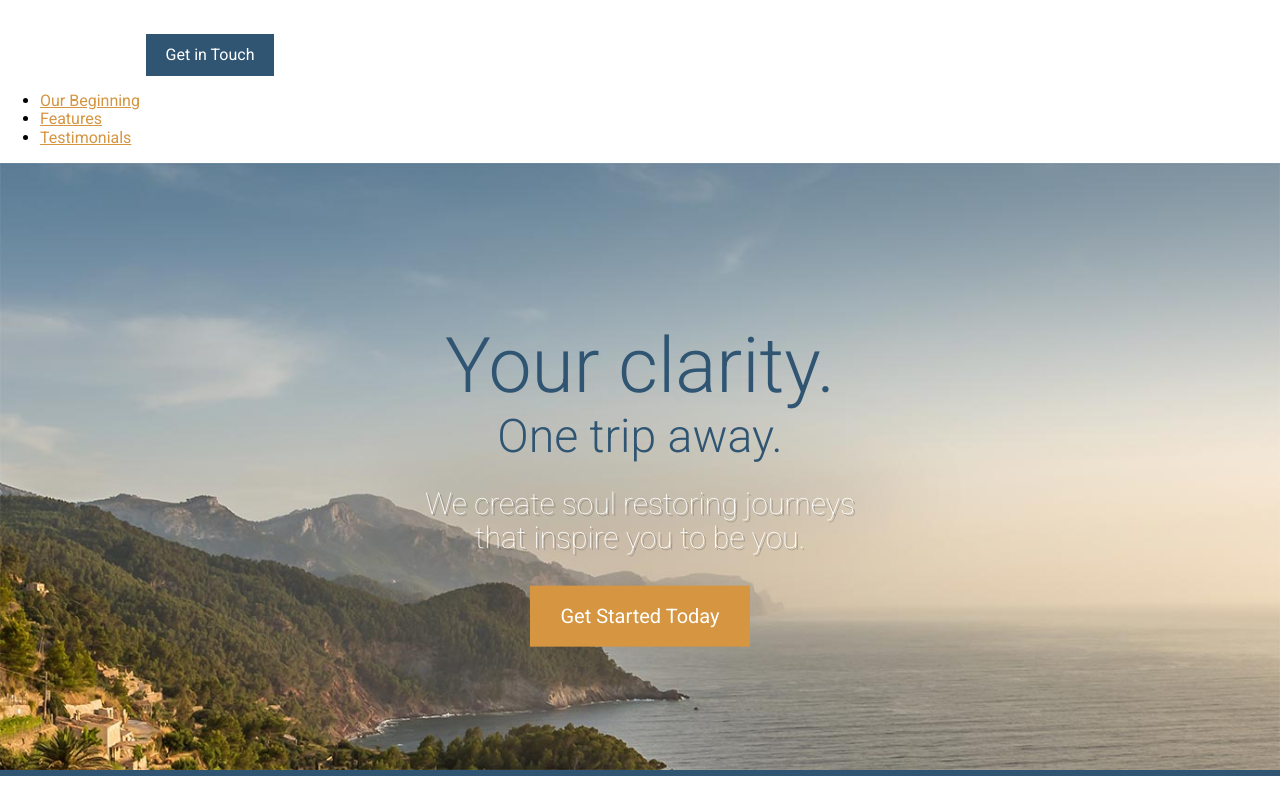
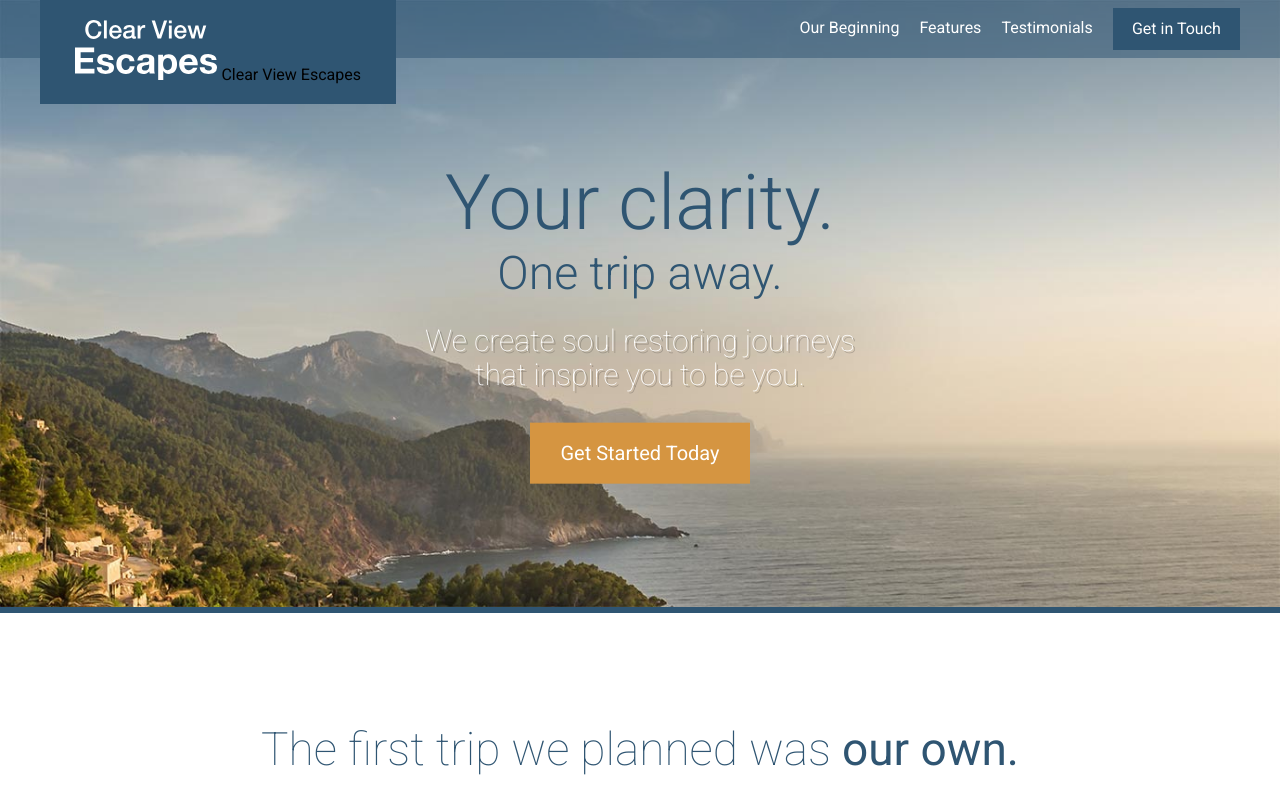
Before and after one commit to ajvergara/travel-site, a website: page app/index.html in a window 1280 px wide. Shown: the top 800 px of the page. Drawn offline with Linux system fonts and the light colour scheme.

Commit message:
Partially Completed Header and Organized Gulp File - Next SVG Icon Sprites

```diff
--- /dev/null
+++ b/app/assets/styles/modules/_primary-nav.css
@@ -0,0 +1,25 @@
+.primary-nav{
+
+  &--pull-right{
+    float: right;
+  }
+
+  ul{
+    padding: 0;
+    margin: 0;
+  }
+
+  li{
+    float: left;
+    padding-right: 20px;
+    list-style: none;
+  }
+
+  a{
+    text-decoration: none;
+    color: #fff;
+    display: inline-block;
+    padding: .7rem 0;
+  }
+
+}
--- /dev/null
+++ b/app/assets/styles/modules/_site-header.css
@@ -0,0 +1,20 @@
+.site-header{
+  position: absolute;
+  top: 0;
+  z-index: 5;
+  background-color: rgba($mainBlue, .5);
+  width: 100%;
+  padding: 0.5rem 0;
+
+  &__logo{
+    /* text-indent: -9999px; */
+    position: absolute;
+    top: 0;
+    background-color: $mainBlue;
+    padding: 20px 35px;
+  }
+
+  &__btn-container{
+    float: right;
+  }
+}
--- a/app/assets/styles/styles.css
+++ b/app/assets/styles/styles.css
@@ -13,3 +13,5 @@
 @import "modules/_feature-item";
 @import "modules/_testimonials";
 @import "modules/_site-footer";
+@import "modules/_site-header";
+@import "modules/_primary-nav";
--- a/app/index.html
+++ b/app/index.html
@@ -10,16 +10,25 @@
   <link rel="stylesheet" type="text/css" href="temp/styles/styles.css">
 </head>
 <body>
-  <header>
+  <header class="site-header">
+    <div class="container">
+      <div class="site-header__logo">
         <img src="assets/images/icons/clear-view-escapes.svg">
+        Clear View Escapes
+      </div>
+
+      <div class="site-header__btn-container">
         <a class="btn" href="#">Get in Touch</a>
-    <nav>
+      </div>
+
+      <nav class="primary-nav primary-nav--pull-right">
         <ul>
           <li><a href="#our-beginning">Our Beginning</a></li>
           <li><a href="#features">Features</a></li>
           <li><a href="#testimonials">Testimonials</a></li>
         </ul>
       </nav>
+    </div>
   </header>
 
   <div class="large-hero">
@@ -148,7 +157,7 @@
 
   <footer class="site-footer">
     <div class="container">
-      <p><span class="site-header__text-content">Copyright &copy; 2017 Clear View Escapes. All rights reserved. </span><a class="btn btn--orange" href="#">Get in Touch</a></p>
+      <p><span class="site-footer__text-content">Copyright &copy; 2017 Clear View Escapes. All rights reserved. </span><a class="btn btn--orange" href="#">Get in Touch</a></p>
     </div>
   </footer>
 </body>
--- a/app/temp/styles/styles.css
+++ b/app/temp/styles/styles.css
@@ -809,14 +809,14 @@ a {
     margin: .25rem 0 1rem;
   }
 
-.site-header{
+.site-footer{
   padding: .5rem 0;
   background-color: #2f5572;
   color: #fff;
   text-align: center;
 }
 
-.site-header__text-content{
+.site-footer__text-content{
     font-weight: 100;
     display: block;
     margin-bottom: 1rem;
@@ -824,9 +824,52 @@ a {
 
 @media only screen and (min-width: 768px){
 
-.site-header__text-content{
+.site-footer__text-content{
       margin-right: .7rem;
       margin-bottom: 0;
       display: inline-block
   }
   }
+
+.site-header{
+  position: absolute;
+  top: 0;
+  z-index: 5;
+  background-color: rgba(47,85,114, .5);
+  width: 100%;
+  padding: 0.5rem 0;
+}
+
+.site-header__logo{
+    /* text-indent: -9999px; */
+    position: absolute;
+    top: 0;
+    background-color: #2f5572;
+    padding: 20px 35px;
+  }
+
+.site-header__btn-container{
+    float: right;
+  }
+
+.primary-nav--pull-right{
+    float: right;
+  }
+
+.primary-nav ul{
+    padding: 0;
+    margin: 0;
+  }
+
+.primary-nav li{
+    float: left;
+    padding-right: 20px;
+    list-style: none;
+  }
+
+.primary-nav a{
+    text-decoration: none;
+    color: #fff;
+    display: inline-block;
+    padding: .7rem 0;
+  }
--- a/package.json
+++ b/package.json
@@ -26,6 +26,7 @@
     "gulp": "^3.9.1",
     "gulp-postcss": "^7.0.1",
     "gulp-watch": "^5.0.0",
+    "postcss-hexrgba": "^1.0.1",
     "postcss-import": "^11.1.0",
     "postcss-mixins": "^6.2.0",
     "postcss-nested": "^3.0.0",
```
Also changed, not shown: gulp/tasks/styles.js (added, +18 -0 lines), gulp/tasks/watch.js (added, +24 -0 lines), gulpfile.js (+2 -40 lines), 1 other file. Lines whose indentation alone changed are shown as unchanged.
